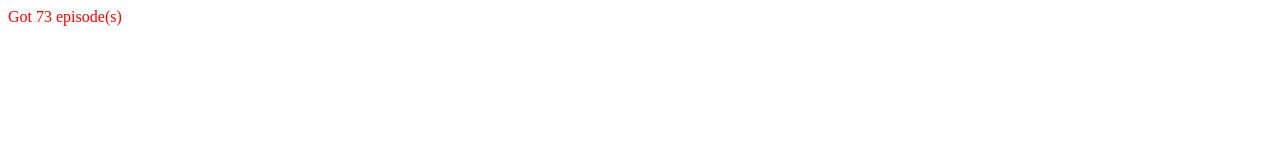
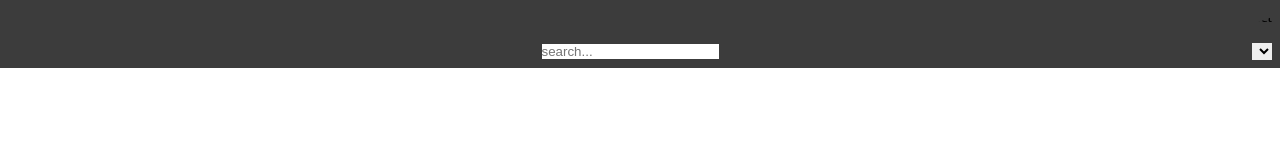
Before and after one commit to Ali-Jahankah/tv-show-dom-project, a plain HTML site: page index.html in a window 1280 px wide. Drawn offline with Linux system fonts and the light colour scheme.

Commit message:
creating header and main

```diff
--- a/index.html
+++ b/index.html
@@ -1,15 +1,23 @@
 <!DOCTYPE html>
 <html lang="en">
+
 <head>
   <meta charset="UTF-8" />
   <meta name="viewport" content="width=device-width, initial-scale=1.0" />
-    <title>TV Show Project | My Name (My GitHub username)</title>
+  <title>TV Show Project | Ali Jahankah (ali-jahankah)</title>
   <link href="style.css" rel="stylesheet" />
   <link rel="icon" href="/favicon.ico" type="image/x-icon" />
 </head>
 
 <body>
   <div id="root">
+    <header class="header">
+      <nav class="nav">
+        <div class="nav-menu"></div>
+        <div class="nav_search"></div>
+        div.nav_select
+      </nav>
+    </header>
   </div>
 
   <!-- Loads a provided function called getAllEpisodes() which returns all episodes -->
@@ -18,4 +26,5 @@
   <!-- Loads YOUR javascript code -->
   <script src="script.js"></script>
 </body>
+
 </html>
--- a/script.js
+++ b/script.js
@@ -1,12 +1,70 @@
 //You can edit ALL of the code here
+const rootTag = document.getElementById("root");
+
 function setup() {
-  const allEpisodes = getAllEpisodes();
-  makePageForEpisodes(allEpisodes);
+  const Episodes = getAllEpisodes();
+  //------------------Header-------------------
+  const header = document.createElement("header");
+  header.className = "header";
+  //nav
+  const nav = document.createElement("nav");
+  nav.className = "nav";
+  //nav menu
+  const nav_menu_div = document.createElement("div");
+  nav_menu_div.className = "nav_menu_div";
+  //nav search
+  const nav_search_div = document.createElement("div");
+  nav_search_div.className = "nav_search_div";
+  const nav_search = document.createElement("input");
+  nav_search.className = "nav_search";
+  nav_search_div.appendChild(nav_search);
+  nav_search.value = "";
+  nav_search.placeholder = "search...";
+
+  nav_search.addEventListener("change", (e) => {
+    handleSearch(e);
+  })
+  //nav select
+  const nav_select_div = document.createElement("div");
+  nav_select_div.className = "nav_select_div";
+  const nav_select = document.createElement("select");
+  nav_select_div.appendChild(nav_select);
+  nav_select.value = "none";
+  nav_select.className = "nav_select";
+  //Creating header by appending the children
+  header.appendChild(nav);
+  nav.append(nav_menu_div, nav_search_div, nav_select_div);
+  //--------------------------Main
+  //Nav SVG
+  const wave = document.createElement("img");
+  wave.src = "./svg/wave.svg";
+  wave.className = "nav_svg";
+  header.appendChild(wave);
+
+
+
+  const episodesArticle = document.createElement("article");
+  rootTag.append(header, episodesArticle);
+
+
+
+
+
+
+
+
+
+
+
+
+
+
+
+
+
+
 }
 
-function makePageForEpisodes(episodeList) {
-  const rootElem = document.getElementById("root");
-  rootElem.textContent = `Got ${episodeList.length} episode(s)`;
-}
+
 
 window.onload = setup;
--- a/style.css
+++ b/style.css
@@ -1,3 +1,39 @@
+:root {
+  --dark: #3c3c3c;
+  --purple: #945d60;
+  --green: #626E60;
+  --red: #AF473C;
+
+}
+
+* {
+  padding: 0;
+  margin: 0;
+  outline: 0;
+  box-sizing: border-box;
+  border: 0;
+}
+
 #root {
-  color: red;
+  width: 100%;
+  background: var(--dark);
 }
+
+.header {
+  width: 100%;
+  position: relative;
+  padding: 0.5em;
+}
+
+.nav {
+  width: 100%;
+  display: flex;
+  justify-content: space-between;
+}
+
+.nav_svg {
+  position: absolute;
+  bottom: 0;
+  left: 0;
+  display: block;
+}
```
Also changed, not shown: svg/wave.svg (added). Lines whose indentation alone changed are shown as unchanged.
